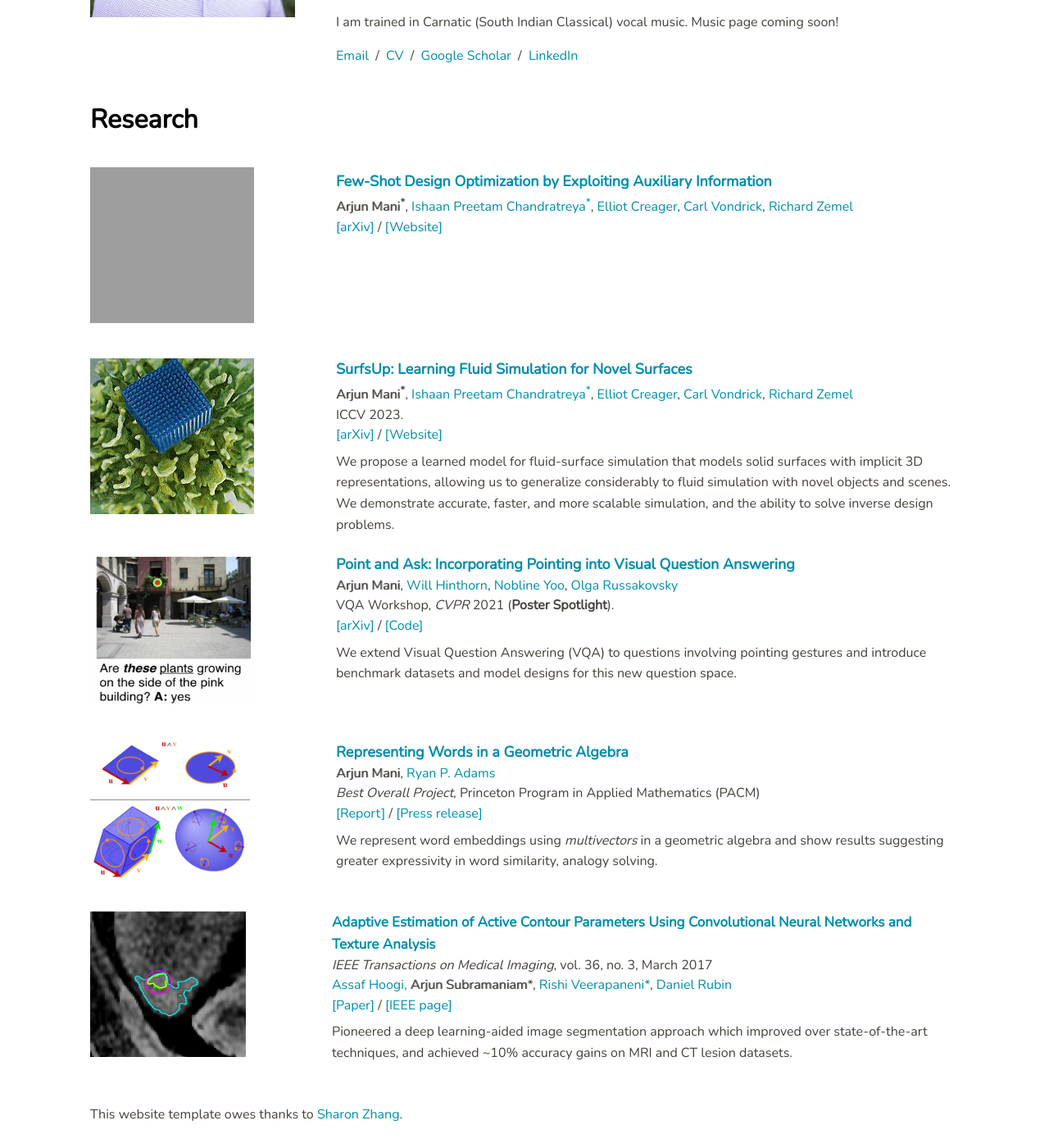
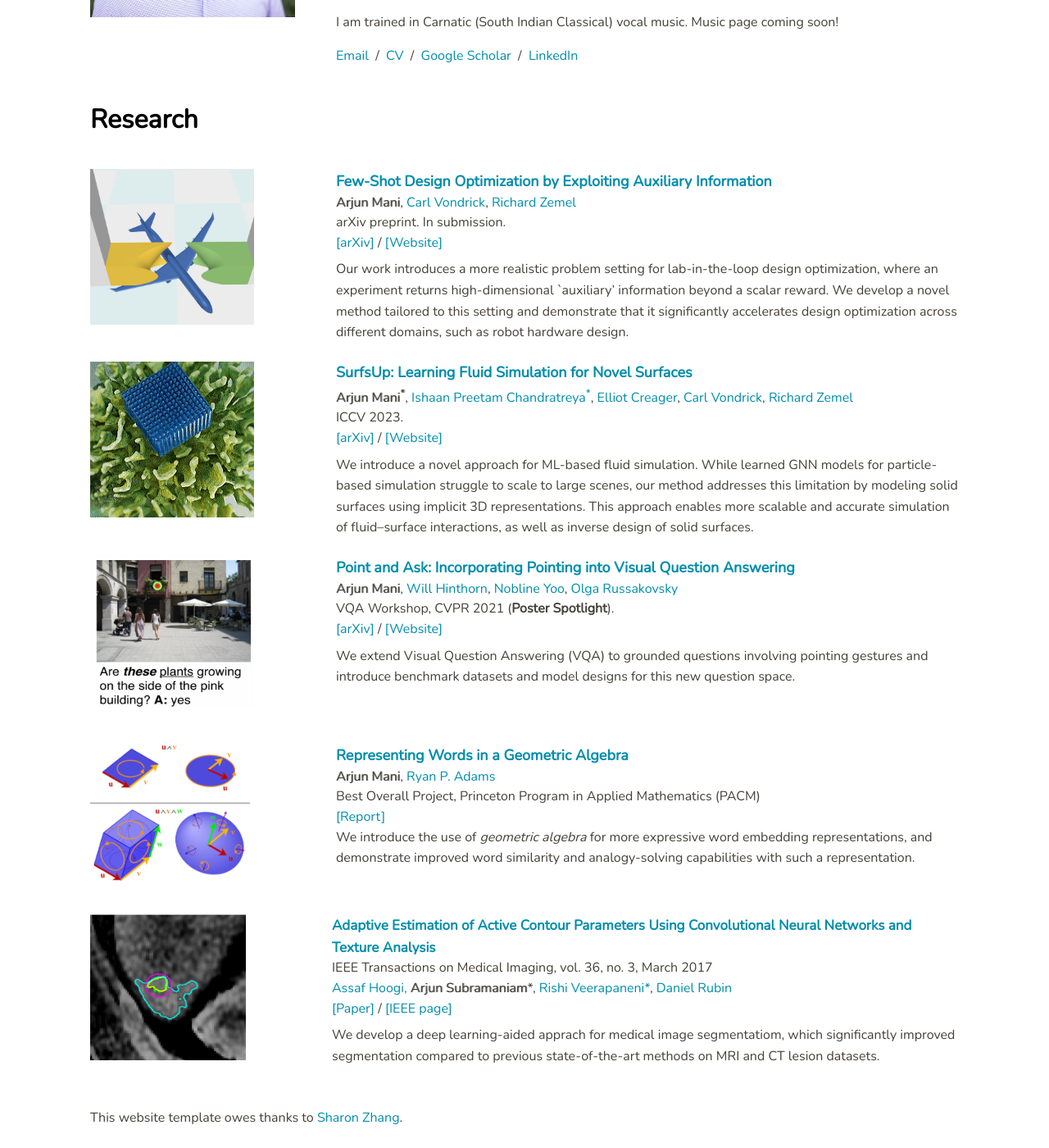
Before and after one commit to arjun-mani/arjun-mani.github.io, a Jekyll site: the page built from index.html, in a window 1280 px wide and 1400 px high, scrolled down 418 px. Shown: the whole window at 82% size. Built offline with Jekyll 4.4.1, drawn with Linux system fonts in a browser that asks for light colours; grey boxes are pictures that could not be loaded.

Commit message:
Add Few-Shot Design Optimization paper with image

```diff
--- a/index.html
+++ b/index.html
@@ -69,12 +69,15 @@ title: Home
 
 <div class="research">
 	<div class="research-img">
-		<img style="height:190px; width:200px" src="../imgs/designoptweb.png">
+		<img style="height:190px; width:200px" src="../imgs/designopt_web.png">
 	</div>
 	<div class="research-desc">
-		<p style="font-size:18px;font-weight:1000"><a href="https://surfsup.cs.columbia.edu/">Few-Shot Design Optimization by Exploiting Auxiliary Information</a></p>
-        <p><span class="extra-bold">Arjun Mani<sup>*</sup></span>, <a href="https://www.cs.columbia.edu/~ipc2107/">Ishaan Preetam Chandratreya<sup>*</sup></a>, <a href="https://www.cs.toronto.edu/~creager/">Elliot Creager</a>, <a href="https://www.cs.columbia.edu/~vondrick/">Carl Vondrick</a>, <a href="https://www.cs.columbia.edu/~zemel/">Richard Zemel</a></p>
-        <p> <a href="https://arxiv.org/abs/2304.06197\">[arXiv]</a> / <a href="https://surfsup.cs.columbia.edu/">[Website]</a> </p><br>
+		<p style="font-size:18px;font-weight:1000"><a href="https://designopt.cs.columbia.edu/">Few-Shot Design Optimization by Exploiting Auxiliary Information</a></p>
+        <p><span class="extra-bold">Arjun Mani</span>, <a href="https://www.cs.columbia.edu/~vondrick/">Carl Vondrick</a>, <a href="https://www.cs.columbia.edu/~zemel/">Richard Zemel</a></p>
+        <p>arXiv preprint. In submission.</p>
+
+        <p> <a href="https://arxiv.org/abs/2602.12112">[arXiv]</a> / <a href="https://designopt.cs.columbia.edu/">[Website]</a> </p><br>
+        <p> Our work introduces a more realistic problem setting for lab-in-the-loop design optimization, where an experiment returns high-dimensional `auxiliary’ information beyond a scalar reward. We develop a novel method tailored to this setting and demonstrate that it significantly accelerates design optimization across different domains, such as robot hardware design.</p>
 	</div>
 </div>
 
@@ -87,7 +90,8 @@ title: Home
         <p><span class="extra-bold">Arjun Mani<sup>*</sup></span>, <a href="https://www.cs.columbia.edu/~ipc2107/">Ishaan Preetam Chandratreya<sup>*</sup></a>, <a href="https://www.cs.toronto.edu/~creager/">Elliot Creager</a>, <a href="https://www.cs.columbia.edu/~vondrick/">Carl Vondrick</a>, <a href="https://www.cs.columbia.edu/~zemel/">Richard Zemel</a></p>
         <p>ICCV 2023.</p>
         <p> <a href="https://arxiv.org/abs/2304.06197\">[arXiv]</a> / <a href="https://surfsup.cs.columbia.edu/">[Website]</a> </p><br>
-  	<p>We propose a learned model for fluid-surface simulation that models solid surfaces with implicit 3D representations, allowing us to generalize considerably to fluid simulation with novel objects and scenes. We demonstrate accurate, faster, and more scalable simulation, and the ability to solve inverse design problems. </p>
+  	<p> We introduce a novel approach for ML-based fluid simulation. While learned GNN models for particle-based simulation struggle to scale to large scenes, our method addresses this limitation by modeling solid surfaces using implicit 3D representations. This approach enables more scalable and accurate simulation of fluid–surface interactions, as well as inverse design of solid surfaces.
+ </p>
 	</div>
 </div>
 
@@ -98,9 +102,9 @@ title: Home
 	<div class="research-desc">
 		<p style="font-size:18px;font-weight:1000"><a href="https://arxiv.org/abs/2011.13681">Point and Ask: Incorporating Pointing into Visual Question Answering</a></p>
         <p><span class="extra-bold">Arjun Mani</span>, <a href="https://scholar.google.com/citations?user=ue2n778AAAAJ&hl=en">Will Hinthorn</a>, <a href="https://ai4all.princeton.edu/people/nobline-yoo/">Nobline Yoo</a>, <a href="https://www.cs.princeton.edu/~olgarus/">Olga Russakovsky</a></p>
-        <p>VQA Workshop, <i>CVPR</i> 2021 (<b>Poster Spotlight</b>). </p>
-        <p><a href="https://arxiv.org/abs/2011.13681">[arXiv]</a> / <a href="https://github.com/princetonvisualai/pointingqa">[Code]</a></p><br>
-  	<p>We extend Visual Question Answering (VQA) to questions involving pointing gestures and introduce benchmark datasets and model designs for this new question space.</p>
+        <p>VQA Workshop, CVPR 2021 (<b>Poster Spotlight</b>). </p>
+        <p><a href="https://arxiv.org/abs/2011.13681">[arXiv]</a> / <a href="https://github.com/princetonvisualai/pointingqa">[Website]</a></p><br>
+  	<p>We extend Visual Question Answering (VQA) to grounded questions involving pointing gestures and introduce benchmark datasets and model designs for this new question space.</p>
 	</div>
 </div>
 
@@ -111,9 +115,9 @@ title: Home
 	<div class="research-desc">
 		<p style="font-size:18px;font-weight:1000"><a href="https://www.pacm.princeton.edu/sites/default/files/pacm_arjunmani_0.pdf">Representing Words in a Geometric Algebra</a></p>
         <p><span class="extra-bold">Arjun Mani</span>, <a href="https://www.cs.princeton.edu/~rpa/">Ryan P. Adams</a></p>
-    <p><i>Best Overall Project</i>, Princeton Program in Applied Mathematics (PACM)</p>
-    <p> <a href="https://www.pacm.princeton.edu/sites/default/files/pacm_arjunmani_0.pdf">[Report]</a> / <a href="https://www.pacm.princeton.edu/news/2021-undergraduate-program-prize-winners-announced">[Press release]</a></p><br>
-  	<p>We represent word embeddings using <i>multivectors</i> in a geometric algebra and show results suggesting greater expressivity in word similarity, analogy solving.</p>
+    <p>Best Overall Project, Princeton Program in Applied Mathematics (PACM)</p>
+    <p> <a href="https://www.pacm.princeton.edu/sites/default/files/pacm_arjunmani_0.pdf">[Report]</a>
+  	<p>We introduce the use of <i>geometric algebra</i> for more expressive word embedding representations, and demonstrate improved word similarity and analogy-solving capabilities with such a representation.</p>
 	</div>
 </div>
 
@@ -123,10 +127,10 @@ title: Home
 	</div>
 	<div class="research-desc">
 		<p style="font-size:17px; font-weight:1000"><a href="https://ieeexplore.ieee.org/document/7742396">Adaptive Estimation of Active Contour Parameters Using Convolutional Neural Networks and Texture Analysis</a></p>
-    <p><i>IEEE Transactions on Medical Imaging</i>, vol. 36, no. 3, March 2017</p>
+    <p>IEEE Transactions on Medical Imaging, vol. 36, no. 3, March 2017</p>
     <p><a href="https://scholar.google.com/citations?user=TXsC5ZkAAAAJ&hl=en">Assaf Hoogi, </a> <span class="extra-bold">Arjun Subramaniam</span>*, <a href="https://sites.google.com/view/rishiv/">Rishi Veerapaneni*</a>, <a href="https://rubinlab.stanford.edu/">Daniel Rubin</a></p>
     <p> <a href="./pdfs/TMI.2016.2628084.pdf">[Paper]</a> / <a href="https://ieeexplore.ieee.org/document/7742396">[IEEE page]</a></p><br>
-  	<p>Pioneered a deep learning-aided image segmentation approach which improved over state-of-the-art techniques, and achieved ~10% accuracy gains on MRI and CT lesion datasets.</p>
+  	<p>We develop a deep learning-aided apprach for medical image segmentatiom, which significantly improved segmentation compared to previous state-of-the-art methods on MRI and CT lesion datasets.</p>
 	</div>
 </div>
 
```
Also changed, not shown: imgs/designopt_web.png (added).
